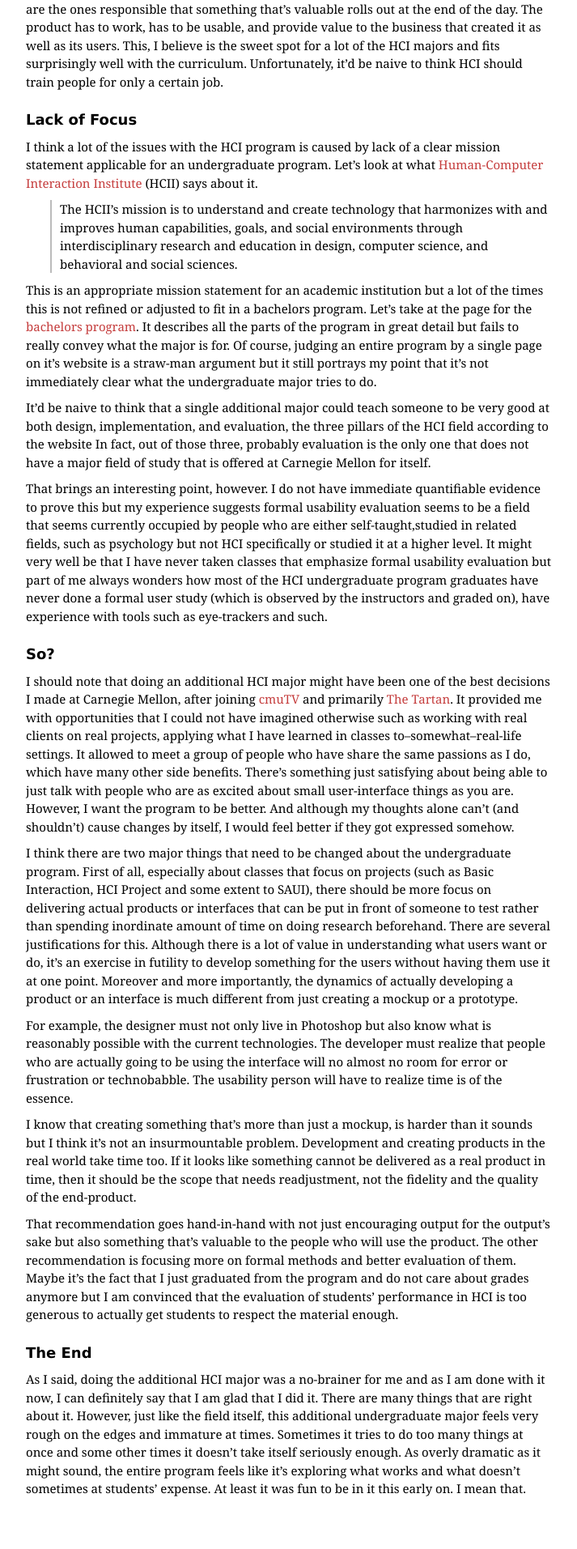
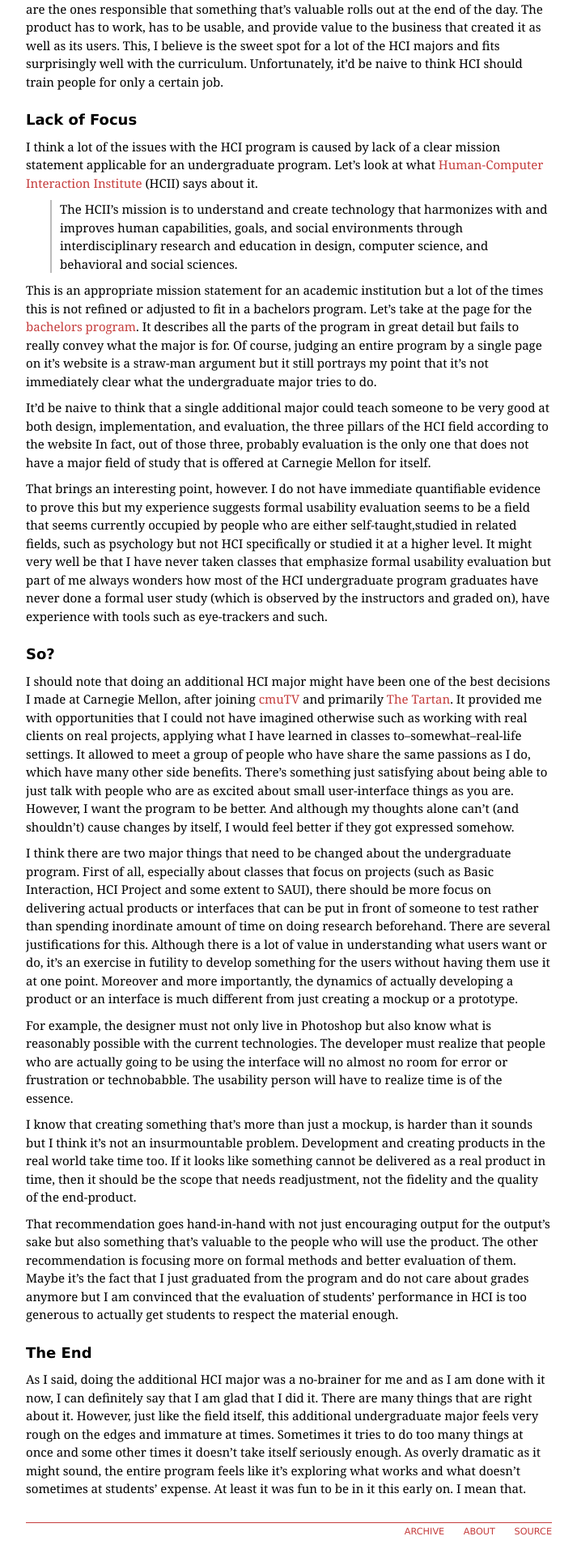
Before and after one commit to cduruk/old.cduruk.github.com, a Jekyll site: the page built from index.html, in a window 1280 px wide. Shown: the part 2065-3978 px from the top of the page at 81% size, without its empty margins (283-996 px from the left). Built offline with Jekyll 4.4.1, drawn with Linux system fonts in a browser that asks for light colours; Markdown is read by kramdown in place of the engine named in the settings; before the commit the page ends 3925 px from its top, so only the background shows below that.

Commit message:
Add a footer

```diff
--- a/_layouts/default.html
+++ b/_layouts/default.html
@@ -10,12 +10,19 @@
   <div id="container">
     <div id="header">
       <span class="name"><a href="/">Can Duruk</a></span>
-      <ul id="navigation">
+      <ul class="menu">
         <li><a href="/archive.html">Archive</a></li>
         <li><a href="/about.html">About</a></li>
       </ul>
     </div>
     {{ content }}
+    <div id="footer">
+      <ul class="menu">
+        <li><a href="/archive.html">Archive</a></li>
+        <li><a href="/about.html">About</a></li>
+        <li><a href="https://github.com/cduruk/cduruk.github.com" target="_blank">Source</a></li>
+      </ul>
+    </div>
   </div>
 </body>
 </html>
--- a/static/css/screen.css
+++ b/static/css/screen.css
@@ -69,22 +69,29 @@ pre, code {
   width  : 650px;
 }
 
-#navigation {
-  float : right;
+#header ul li, #footer ul li {
+  padding-left : 20px;
 }
 
-#navigation li {
-  display      : inline;
-  list-style   : none;
-  padding-left : 20px;
+#header ul, #footer ul{
+  float : right;
 }
 
 #header a {
   color : #fff;
 }
 
-#header span.name {
+#footer {
+  border-top     : 1px solid #c53d3d;
+  font-size      : 0.75em;
+  height         : 30px;
+  margin-top     : 30px;
+  text-transform : uppercase;
+}
 
+ul.menu li{
+  display    : inline;
+  list-style : none;
 }
 
 /* END -- Common Elements */
```
